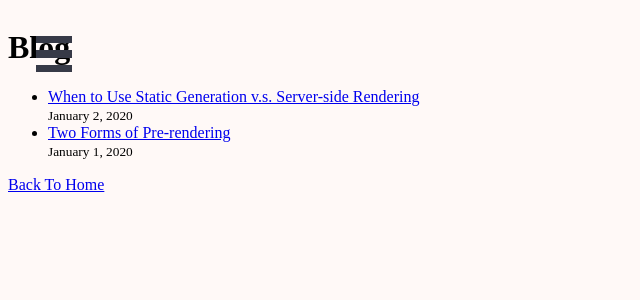
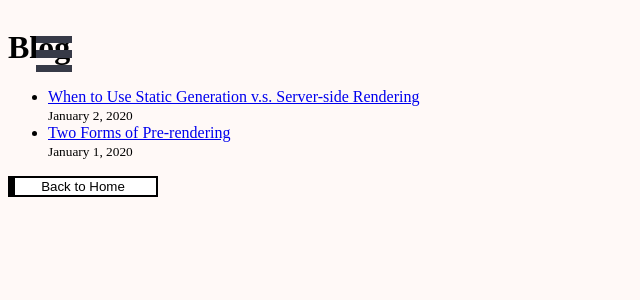
Before and after one commit to Reprereer/nextjs_site, a Next.js app: page /blog in a window 1280 px wide. Shown: the top 300 px of the page, without its empty margins (0-640 px from the left). Built offline with nearby package versions, Linux system fonts and the light colour scheme.

Commit message:
ホームに戻るボタンを実装した

```diff
--- a/components/layout.tsx
+++ b/components/layout.tsx
@@ -1,6 +1,8 @@
 import Meta from './meta'
 import Menu from './menu'
 import Link from 'next/link'
+import styles from '../styles/Layout.module.css'
+import { useRouter } from 'next/router'
 
 type Props = {
     home?: boolean
@@ -9,6 +11,7 @@ type Props = {
 
 //全体に影響するレイアウト
 const Layout = ({home, children}: Props) => {
+    const router = useRouter();
     return (
         <>
             <Meta />
@@ -17,7 +20,7 @@ const Layout = ({home, children}: Props) => {
                 <main>{children}</main>
                 {!home && (  //PropsでHomeかどうかを判別するインラインif文
                     <div>
-                        <Link href='/'>Back To Home</Link>
+                        <button onClick={() => router.push("/")} className={styles.btnborderopen}>Back to Home</button>
                     </div>
                 )}
             </div>
--- /dev/null
+++ b/styles/Layout.module.css
@@ -0,0 +1,37 @@
+.btnborderopen {
+    border: 2px solid #000;
+    border-radius: 0;
+    background: #fff;
+    display: flex;
+    align-items: center;
+    justify-content: center;
+    min-width: 150px;
+
+    -webkit-transform-style: preserve-3d;
+
+    transform-style: preserve-3d;
+  }
+
+  .btnborderopen:before {
+    position: absolute;
+    top: 0;
+    left: 0;
+
+    width: 5px;
+    height: 100%;
+
+    content: '';
+    -webkit-transition: all .3s;
+    transition: all .3s;
+
+    background: #000;
+  }
+
+  .btnborderopen:hover {
+    color: #fff;
+    background: #000;
+  }
+
+ .btnborderopen:hover:before {
+    background: #fff;
+  }
```
